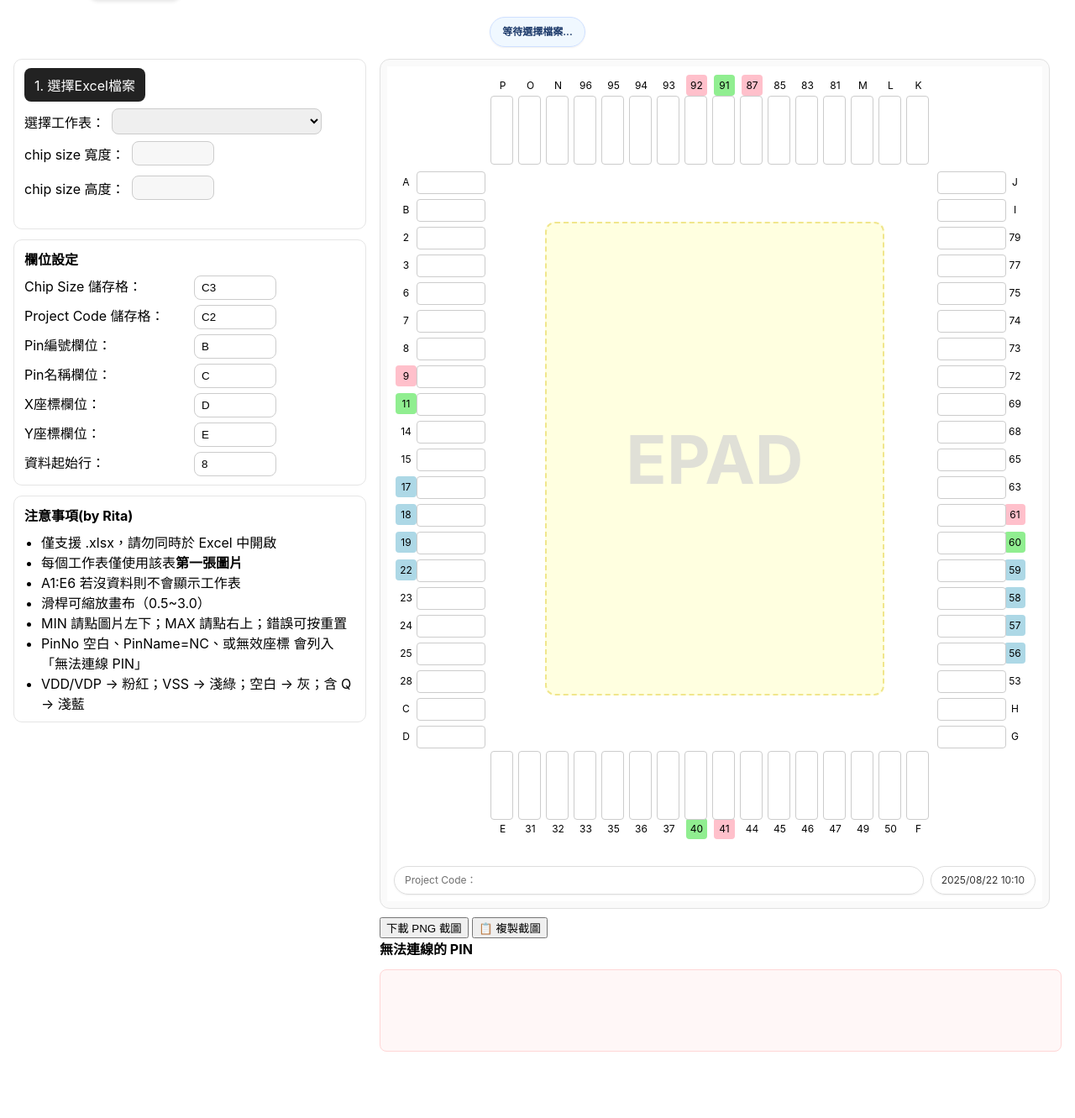
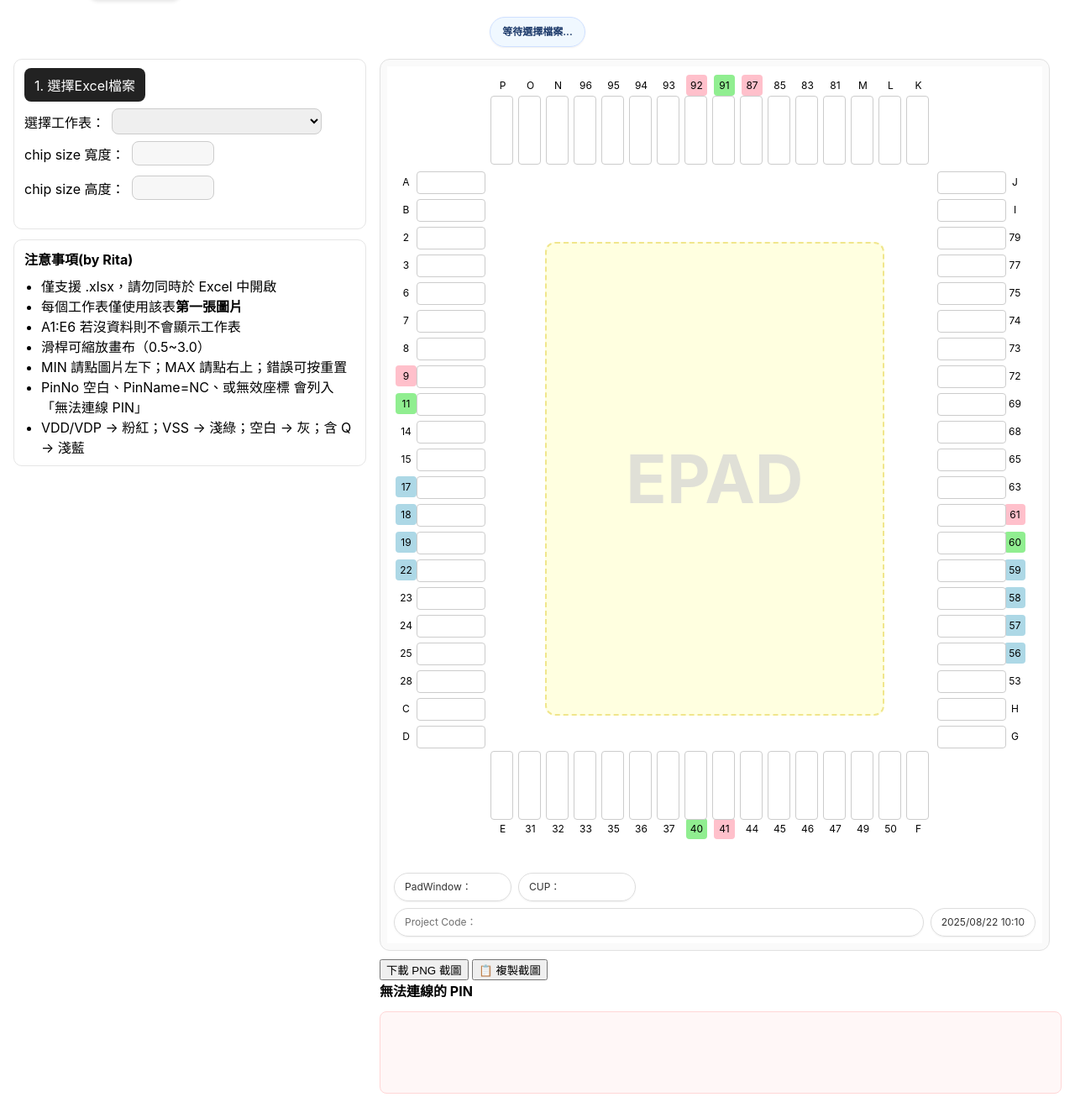
Before and after one commit to x2358zx/padlist-webapp, a FastAPI app: page / in a window 1280 px wide. Shown: the part 40-1371 px from the top of the page at 84% size. Before the commit the page ends 1292 px from the top, so only its background shows below. Run offline with FastAPI, Linux system fonts and the light colour scheme; lists and menus that the app fills with data are empty.

Commit message:
1.自動偵測PIN 、PIN NAME 、PadWindow 、 CUP，然後往下找有效的資料 2.將PadWindow & CUP 資訊載入內容

```diff
--- a/app/main.py
+++ b/app/main.py
@@ -17,6 +17,7 @@ from PIL import Image
 import json
 import posixpath as pp
 import xml.etree.ElementTree as ET
+import re
 
 BASE_DIR = os.path.dirname(os.path.abspath(__file__))
 UPLOAD_DIR = os.path.join(BASE_DIR, "uploads")
@@ -186,6 +187,69 @@ def _read_cell_text(ws, cell_addr: str) -> str:
         pass
     return ""
 
+# === 自動偵測小工具（中文註解） ===
+def _scan_text(ws, max_rows=120, max_cols=40):
+    """把前 max_rows × max_cols 的儲存格掃一遍，回傳 (r,c,文字) 的生成器。"""
+    for r in range(1, max_rows + 1):
+        for c in range(1, max_cols + 1):
+            v = ws.cell(row=r, column=c).value
+            if v not in (None, ""):
+                yield r, c, str(v).strip()
+
+def _find_cell(ws, keywords, **kw):
+    """在頁面左上角區域找『包含 keywords 任一關鍵字』的儲存格。
+    回傳 (row, col)；多筆時採『最靠上、再最靠左』的那一格。"""
+    if isinstance(keywords, str):
+        keywords = [keywords]
+    kws = [k.lower() for k in keywords]
+    best = None
+    for r, c, s in _scan_text(ws, **kw):
+        s_low = s.lower()
+        if any(k in s_low for k in kws):
+            if best is None or (r < best[0] or (r == best[0] and c < best[1])):
+                best = (r, c)
+    return best
+
+# 文字正規化：去掉非英數，轉小寫，便於比對「等於」
+def _norm(s: str) -> str:
+    return re.sub(r'[^a-z0-9]+', '', s.lower()) if s else ''
+
+def _find_header_exact(ws, patterns, **kw):
+    """
+    找『完全等於』其中一個 pattern（比對用 _norm）
+    例如：patterns=["pin", "pinno", "pin#"]，就不會把 "Pin Name" 誤判成 "Pin"
+    """
+    pats = [_norm(p) for p in (patterns if isinstance(patterns, (list, tuple)) else [patterns])]
+    best = None
+    for r, c, s in _scan_text(ws, **kw):
+        if _norm(s) in pats:
+            if best is None or (r < best[0] or (r == best[0] and c < best[1])):
+                best = (r, c)
+    return best
+
+
+def _col_letter(cidx: int) -> str:
+    from openpyxl.utils import get_column_letter
+    return get_column_letter(cidx)
+
+def _find_header_exact_in_row(ws, patterns, row, col_from=1, col_to=None):
+    """只在 row 這一列找『完全等於 patterns 之一』的表頭。會回傳 (row, col)。"""
+    if isinstance(patterns, (list, tuple)):
+        pats = [_norm(p) for p in patterns]
+    else:
+        pats = [_norm(patterns)]
+    if row < 1 or row > (ws.max_row or 0):
+        return None
+    if col_to is None:
+        col_to = min(ws.max_column or 0, 100)
+
+    for c in range(max(1, col_from), col_to + 1):
+        v = ws.cell(row=row, column=c).value
+        if v not in (None, "") and _norm(str(v)) in pats:
+            return (row, c)
+    return None
+
+
 def _extract_first_image_from_xlsx(xlsx_path: str, out_dir: str) -> Optional[str]:
     # 直接從 zip 取 xl/media/* 第一張
     try:
@@ -264,8 +328,6 @@ async def serve_upload(sid: str, fname: str):
 async def sheet_info(
     session_id: str = Form(...),
     sheet_name: str = Form(...),
-    chip_size_cell: str = Form("C3"),
-    project_code_cell: str = Form("C2"),
 ):
     sess_dir = os.path.join(UPLOAD_DIR, session_id)
     xlsx_path = os.path.join(sess_dir, "workbook.xlsx")
@@ -277,27 +339,36 @@ async def sheet_info(
         return JSONResponse({"error": "sheet not found"}, status_code=404)
     ws = wb[sheet_name]
 
-    # 解析 chip size (e.g. "123 um x 456 um")
-    import re
-    text = _read_cell_text(ws, chip_size_cell)
+    # === 自動偵測：Chip Size / Project Code / PadWindow / CUP（中文註解） ===
+    # 1) Chip Size：找含「chip size」的關鍵字，往右一格讀取文字並解析 "123 um x 456 um"
+    cs_pos = _find_cell(ws, ["chip size", "chipsize", "chip-size"])
     width = height = None
-    m = re.search(r"(\d+\.?\d*)\s*um\s*[X×x]\s*(\d+\.?\d*)\s*um", str(text))
-    if m:
-        width = float(m.group(1))
-        height = float(m.group(2))
+    if cs_pos:
+        r, c = cs_pos
+        cell_txt = _read_cell_text(ws, f"{_col_letter(c+1)}{r}")
+        m = re.search(r"(\d+\.?\d*)\s*um\s*[X×x]\s*(\d+\.?\d*)\s*um", str(cell_txt))
+        if m:
+            width = float(m.group(1))
+            height = float(m.group(2))
 
-    project_code = _read_cell_text(ws, project_code_cell)
+    # 2) Project Code：找到「Name」關鍵字，往右一格
+    proj_pos = _find_cell(ws, ["name"])
+    project_code = None
+    if proj_pos:
+        r, c = proj_pos
+        project_code = _read_cell_text(ws, f"{_col_letter(c+1)}{r}") or ""
 
-    # 圖片 URL（若未抽取過則再抽一次）
-    #img_path = None
-    #for ext in (".png", ".jpg", ".jpeg"):
-    #    candidate = os.path.join(sess_dir, f"chip_image{ext}")
-    #    if os.path.exists(candidate):
-    #        img_path = candidate
-    #        break
-    #if img_path is None:
-    #    img_path = _extract_first_image_from_xlsx(xlsx_path, sess_dir)
-    #img_url = f"/uploads/{session_id}/" + os.path.basename(img_path) if img_path else None
+    # 3) PadWindow / CUP：各自往右一格（可選）
+    padwindow = cup = None
+    pw_pos = _find_cell(ws, ["padwindow", "pad window"])
+    if pw_pos:
+        r, c = pw_pos
+        padwindow = _read_cell_text(ws, f"{_col_letter(c+1)}{r}") or ""
+    cup_pos = _find_cell(ws, ["cup"])
+    if cup_pos:
+        r, c = cup_pos
+        cup = _read_cell_text(ws, f"{_col_letter(c+1)}{r}") or ""
+
 
     # 依工作表回傳對應的「最大張圖片」
     mapping_json = os.path.join(sess_dir, "sheet_images.json")
@@ -315,18 +386,14 @@ async def sheet_info(
     return JSONResponse({
         "chip_size": {"width": width, "height": height},
         "project_code": project_code,
-        "image_url": img_url
+        "image_url": img_url,
+        "extras": {"PadWindow": padwindow, "CUP": cup}
     })
 
 @app.post("/parse_pins")
 async def parse_pins(
     session_id: str = Form(...),
     sheet_name: str = Form(...),
-    pin_no_col: str = Form("B"),
-    pin_name_col: str = Form("C"),
-    x_col: str = Form("D"),
-    y_col: str = Form("E"),
-    start_row: int = Form(8),
 ):
     sess_dir = os.path.join(UPLOAD_DIR, session_id)
     xlsx_path = os.path.join(sess_dir, "workbook.xlsx")
@@ -340,37 +407,109 @@ async def parse_pins(
     if ws.max_row is None or ws.max_row == 0:
         return JSONResponse({"valid_pins": [], "invalid_pins": []})
 
-    valid_pins = []
-    invalid_pins = []
+        # === 自動偵測：PIN / Text Name / X-axis / Y-axis 四個欄位置與起始列 ===
+    # 容許不同寫法（大小寫/空白/破折號）
+    pin_hdr = _find_header_exact(ws, ["pin", "pinno", "pin#", "pinno."])
+    name_hdr = _find_header_exact(ws, ["textname", "pinname", "name"])
+    x_hdr   = _find_header_exact(ws, ["xaxis", "x-axis", "x"])
+    y_hdr   = _find_header_exact(ws, ["yaxis", "y-axis", "y"])
+
+        # === 讓 Name 表頭「靠近 PIN/X/Y 所在的表頭列」 ===
+    header_row_guess = max(pin_hdr[0], x_hdr[0], y_hdr[0])  # 多半同列，取最大那列當表頭列
+
+    # 先嘗試：只在這一列找 name 表頭
+    name_near = _find_header_exact_in_row(ws, ["textname", "pinname", "name"], header_row_guess)
+    if not name_near:
+        # 再放寬到 ±2 列
+        for dr in ( -1, 1, -2, 2 ):
+            cand = _find_header_exact_in_row(ws, ["textname", "pinname", "name"], header_row_guess + dr)
+            if cand:
+                name_near = cand
+                break
+    if name_near:
+        name_hdr = name_near
+
+    # 若 name 跟 pin 還是在同一欄，優先從「同列表頭、pin 右邊」再找一次
+    if name_hdr and pin_hdr and name_hdr[1] == pin_hdr[1]:
+        cand = _find_header_exact_in_row(ws, ["textname", "pinname", "name"],
+                                         header_row_guess, col_from=pin_hdr[1] + 1)
+        if cand:
+            name_hdr = cand
+
+
+    # 若 pin_hdr 與 name_hdr 指到同一格（例如標頭是 "Pin Name"）
+    if pin_hdr and name_hdr and pin_hdr == name_hdr:
+        hdr_txt = _read_cell_text(ws, f"{_col_letter(pin_hdr[1])}{pin_hdr[0]}")
+        if "name" in (hdr_txt or "").lower():
+            # 這格應該歸「Name」，重新搜「Pin No」但限定只找 "PIN/PIN NO/PIN#"
+            pin_hdr = _find_header_exact(ws, ["pin", "pinno", "pin#", "pinno."])
+
+    if not (pin_hdr and name_hdr and x_hdr and y_hdr):
+        return JSONResponse({"valid_pins": [], "invalid_pins": ["未偵測到表頭（PIN/Name/X-axis/Y-axis）"]})
+
+
+    # 取「最靠下的表頭列」+1 作為資料起始列（避免表頭不在同一列的情況）
+    start_row = max(pin_hdr[0], name_hdr[0], x_hdr[0], y_hdr[0]) + 1
+
+    from openpyxl.utils import get_column_letter
+    col_pin = get_column_letter(pin_hdr[1])
+    col_nam = get_column_letter(name_hdr[1])
+    col_x   = get_column_letter(x_hdr[1])
+    col_y   = get_column_letter(y_hdr[1])
 
     def read_cell(col_letter: str, row_idx: int) -> str:
         try:
-            return str(ws[f"{col_letter}{row_idx}"].value or "").strip()
+            v = ws[f"{col_letter}{row_idx}"].value
+            s = "" if v in (None, "") else str(v)
+            # 🆕 去掉 NBSP(\u00A0) 與全形空白(\u3000)，再 strip
+            return s.replace("\u00A0", "").replace("\u3000", "").strip()
         except Exception:
             return ""
 
-    for r in range(start_row, ws.max_row + 1):
-        pin_no = read_cell(pin_no_col, r)
-        pin_name = read_cell(pin_name_col, r)
-        x_text = read_cell(x_col, r).replace(" ", "")
-        y_text = read_cell(y_col, r).replace(" ", "")
+    valid_pins, invalid_pins = [], []
 
-        if pin_no == "" and pin_name == "":
+    r = start_row
+    while r <= ws.max_row:
+        pin_no   = read_cell(col_pin, r)
+        pin_name = read_cell(col_nam, r)
+        num = lambda s: re.sub(r"[^0-9.+-]", "", (s or ""))
+        x_text = num(read_cell(col_x, r))
+        y_text = num(read_cell(col_y, r))
+
+
+        # 停止條件：四欄都空白 → 結束掃描
+        if pin_no == "" and pin_name == "" and x_text == "" and y_text == "":
+            break
+
+        # === 決定這列的「身分」 ===
+        has_id = (pin_no != "" or pin_name != "")   # 🆕 只要 PIN 或 NAME 有其一
+        has_xy = (x_text != "" or y_text != "")
+
+        # 兩欄都空白，但座標有東西 → 視為雜訊列，直接跳過
+        if not has_id and has_xy:
+            r += 1
             continue
 
-        # NC 或 無效
+        # 嘗試把座標轉 float
         try:
             x = float(x_text)
             y = float(y_text)
         except Exception:
             x = y = None
 
-        if pin_no == "" or pin_name.upper() == "NC" or x is None or y is None:
-            invalid_pins.append(f"{pin_no}, {pin_name}")
-            continue
+        # 強化 NC 偵測（N/C、n c…都抓得到）
+        norm_name = re.sub(r'[^a-z]', '', (pin_name or '').lower())
+        is_nc = (norm_name == "nc")
 
-        # 清理名稱（去除空格）
-        cleaned_name = pin_name.replace(" ", "")
-        valid_pins.append({"pin_no": pin_no, "pin_name": cleaned_name, "x": x, "y": y})
+        # === 加入 invalid 或 valid 的規則 ===
+        if (pin_no == "" or is_nc or x is None or y is None):
+            # 🆕 只有當「至少有 PIN 或 NAME 其中一個」才列入 invalid_pins
+            if has_id:
+                invalid_pins.append(f"{pin_no}, {(pin_name or '').strip()}")
+        else:
+            cleaned_name = (pin_name or "").replace(" ", "")
+            valid_pins.append({"pin_no": pin_no, "pin_name": cleaned_name, "x": x, "y": y})
+
+        r += 1
 
     return JSONResponse({"valid_pins": valid_pins, "invalid_pins": invalid_pins})
--- a/app/static/css/style.css
+++ b/app/static/css/style.css
@@ -47,11 +47,7 @@ main { display:grid; grid-template-columns: 420px 1fr; gap: 16px; }
 
 .right-pane .project-code { margin-bottom: 8px; }
 #stageWrapper { border:1px solid #e1e1e1; border-radius:12px; padding:8px; background:#fafafa; width: fit-content; }
-.stage { position: relative; width:800px; height:900px; background:white; overflow:hidden; transform-origin: 0 0; }
-.chip-image {
-  position: absolute;   /* 一定要是 absolute */
-  /* left/top 會被你那段 JS 置中計算覆寫 */
-}
+.stage { position: relative; background:white; overflow:hidden; transform-origin: 0 0; }
 
 .overlay {
   position:absolute;
@@ -119,7 +115,11 @@ border-radius:4px;
 /* 若你有分邊位移（只影響畫面，不影響截圖），保留原本的 side-* 規則即可 */
 
 /* 先隱藏圖片，等成功載入再顯示 */
-.chip-image { display: none; position: absolute; }
+.chip-image {
+	display: none;
+	position: absolute;
+	z-index: 2;/* 讓圖片的 z-index 比背景高，確保能蓋住 */
+	}
 .chip-image.loaded { display: block; }
 
 
@@ -139,6 +139,13 @@ border-radius:4px;
   gap: 8px;
   z-index: 20;
   pointer-events: none;
+}
+
+/* ★ 新增：PadWindow/CUP 膠囊排（放在 Project Code 上方） */
+.stage-hud.meta-hud{
+  bottom: 50px;                 /* 比下方那排（bottom:8px）再上移 ~42px */
+  justify-content: flex-start;  /* 貼左 */
+  gap: 8px;
 }
 
 /* 膠囊本體：固定高度，文字垂直置中 */
@@ -170,6 +177,11 @@ border-radius:4px;
 
 /* 時間固定寬度、不被擠壓 */
 .stage-hud .nowtime{ flex: 0 0 auto; }
+
+.stage-hud.meta-hud .hud-item{
+  min-width: 140px;             /* 視覺穩定（可依實際文字長度微調） */
+}
+
 
 /* 避免繼承到 header 的 margin 規則 */
 .stage .nowtime, .stage .project-code { margin: 0; }
@@ -221,12 +233,6 @@ border-radius:4px;
 /* 沒內容就自動隱藏第二顆 */
 .status-bar .status:empty{ display: none; }
 
-/* 用偽元素來顯示文字，讓 HTML 乾淨 */
-#imagePlaceholder::before {
-  content: "請從左側上傳 Excel 檔案\A 系統將自動載入對應的 Chip 圖片";
-  white-space: pre; /* 讓 \A 換行符號生效 */
-  line-height: 1.6;
-}
 
 /* style.css */
 .left-pane input[readonly]{
@@ -343,12 +349,6 @@ border-radius:4px;
   z-index: 1;
 }
 
-/* 讓圖片的 z-index 比背景高，確保能蓋住 */
-.chip-image {
-  position: absolute;
-  z-index: 2;
-}
-
 /* === 空白鍵拖曳平移的游標與選字控制 === */
 #stageWrapper.space-pan-ready { cursor: grab; }
 #stageWrapper.space-pan-active { cursor: grabbing; }
--- a/app/static/js/app.js
+++ b/app/static/js/app.js
@@ -5,7 +5,7 @@ const topLabels   = ["P","O","N","96","95","94","93","92","91","87","85","83","8
 const bottomLabels= ["E","31","32","33","35","36","37","40","41","44","45","46","47","49","50","F"];
 
 // === Drawing size constants ===
-const PIN_DOT_RADIUS = 2;   // 紅點跟藍點的大小，原本是 4，改小點
+const PIN_DOT_RADIUS = 1.5;   // 紅點跟藍點的大小，原本是 4，改小點
 const PIN_LINE_WIDTH = 1.5; // 連線大小，原本是 2
 
 // === Label layout knobs ===
@@ -54,6 +54,8 @@ const statusEl = document.getElementById("status");
 const errorEl = document.getElementById("error");
 const invalidEl = document.getElementById("invalidPins");
 const projectCodeEl = document.getElementById("projectCode");
+const padwindowEl   = document.getElementById("padwindow");   // ★ 新增
+const cupEl         = document.getElementById("cup");         // ★ 新增
 
 const chipWidthEl = document.getElementById("chipWidth");
 const chipHeightEl = document.getElementById("chipHeight");
@@ -87,6 +89,7 @@ let CURRENT_SHEET_REQ = 0; // === Sheet 切換請求序號：只採用最後一
 
 const inputsByLabel = new Map(); // label string -> input element
 const labelDivsByLabel = new Map(); // label string -> label element
+const inputsByLabelNorm = new Map();   // 正規化鍵
 
 // ====== Helpers ======
 function setStatus(msg){ statusEl.textContent = msg; }
@@ -97,6 +100,14 @@ function nowTime(){
   return `${dt.getFullYear()}/${pad(dt.getMonth()+1)}/${pad(dt.getDate())} ${pad(dt.getHours())}:${pad(dt.getMinutes())}`;
 }
 document.getElementById("nowtime").textContent = nowTime();
+
+function normLabel(s){
+  return String(s || "")
+    .replace(/\s+/g, "")      // 去所有空白（含全形空白）
+    .replace(/\u00A0/g, "")   // 去 NBSP
+    .toUpperCase();           // 大寫化
+}
+
 
 function sanitizeNumberInput(el){
   el.addEventListener("input", () => {
@@ -176,6 +187,7 @@ function buildSideUI(){
     box.style.top  = I.y + "px";
     stage.appendChild(box);
     inputsByLabel.set(lab, box);
+	inputsByLabelNorm.set(normLabel(lab), box);
   });
 
   // Right
@@ -197,6 +209,7 @@ function buildSideUI(){
 	box.style.top = I.y + "px";
     stage.appendChild(box);
     inputsByLabel.set(lab, box);
+	inputsByLabelNorm.set(normLabel(lab), box);
   });
 
   // Top
@@ -217,6 +230,7 @@ function buildSideUI(){
 	box.style.top = I.y + "px";
     stage.appendChild(box);
     inputsByLabel.set(lab, box);
+	inputsByLabelNorm.set(normLabel(lab), box);
   });
 
   // Bottom
@@ -237,6 +251,7 @@ function buildSideUI(){
 	box.style.top = I.y + "px";
     stage.appendChild(box);
     inputsByLabel.set(lab, box);
+	inputsByLabelNorm.set(normLabel(lab), box);
   });
 }
 
@@ -259,6 +274,8 @@ function clearImageAndState(){
   // chip 尺寸欄位與圖片尺寸歸零（保險）
   // 清空 Project Code（一起清掉舊專案代碼顯示）
   projectCodeEl.textContent = "";
+  padwindowEl.textContent   = "";   // ★ 新增
+  cupEl.textContent         = "";   // ★ 新增
   hideDataControls();
   hideLoadBtn(); // 註解：清畫面時一併把「載入資料」按鈕隱藏，避免殘留
 }
@@ -415,10 +432,14 @@ function processPinDataToInputs(){
   const trulyValid = [];
 
   VALID_PINS.forEach(p => {
-    const el = inputsByLabel.get(p.pin_no);
+    const key = normLabel(p.pin_no);
+    const el = inputsByLabel.get(p.pin_no) || inputsByLabelNorm.get(key);
+
     if(el){
       // 如果有對應的 label 才算是有效 PIN
-      el.textContent = p.pin_name || "";
+      const showName = (p.pin_name || "").trim();
+      el.textContent = showName;
+      const msg = `${p.pin_no}, ${showName}`;
       trulyValid.push(p);
     }else{
       // 沒有 label 的就丟到 INVALID_PINS
@@ -485,7 +506,7 @@ function drawPinsAndLines(){
     drawCircle(pt.x, pt.y, PIN_DOT_RADIUS, "#f00", `PIN_${p.pin_no}`);
 
     // 以「pin 盒子 .pin-box」為對象，連到內側邊緣
-    const boxEl = inputsByLabel.get(p.pin_no);
+    const boxEl = inputsByLabel.get(p.pin_no) || inputsByLabelNorm.get(normLabel(p.pin_no));
     if (boxEl) {
       const anchor = innerAnchorOfBox(boxEl); // 內側錨點
       drawLine(pt.x, pt.y, anchor.x, anchor.y, "#f00", PIN_LINE_WIDTH, `LINE_${p.pin_no}`);
@@ -577,17 +598,6 @@ document.getElementById("excelFile").addEventListener("change", async (e)=>{
     sheetSelector.appendChild(opt);
   });
 
-//  // handle no sheets
-//  if(!sheetSelector.options.length){
-//    setError("沒有偵測到有效工作表，已列出為空。\n請確認：\n1) 試著切換到有資料的工作表再存檔再上傳\n2) 或把範例檔給我，我會調整偵測規則");
-//  }
-//  // set image (if any)
-//  if(data.image_url){
-//    chipImage.src = data.image_url;
-//  }else{
-//    chipImage.removeAttribute("src");
-//  }
-
   // 若沒有任何含圖的工作表 → 顯示提示並維持空畫面
   if(!sheetSelector.options.length){
     setError("這個檔案內沒有任何『含圖片』的工作表：\n請在 Excel 中插入圖片（插入→圖片），存檔後再上傳。");
@@ -595,15 +605,6 @@ document.getElementById("excelFile").addEventListener("change", async (e)=>{
     chipImage.classList.remove("loaded");
     return;
   }
-  //註解:避免在還不知道 chip size 時就先顯示圖片（會被下一步清掉而閃一下）
-  // 初始：顯示第一個有圖工作表的「最大張」圖片
-  //if (data.default_image_url) {
-  //  chipImage.classList.remove('loaded');
-  //  chipImage.src = data.default_image_url;
-  //} else {
-  //  chipImage.removeAttribute("src");
-  //  chipImage.classList.remove("loaded");
-  //}
 
   // auto query sheet info
   if(sheetSelector.value){
@@ -626,8 +627,6 @@ async function querySheetInfo(){
   const fd = new FormData();
   fd.append("session_id", SESSION_ID);
   fd.append("sheet_name", sheetSelector.value);
-  fd.append("chip_size_cell", document.getElementById("chipCell").value || "C3");
-  fd.append("project_code_cell", document.getElementById("projectCell").value || "C2");
   const res = await fetch("/sheet_info", { method:"POST", body: fd });
   const data = await res.json();
 
@@ -671,6 +670,16 @@ async function querySheetInfo(){
     }
   projectCodeEl.textContent = data.project_code || "";
 
+  // ★ 新增：把 PadWindow / CUP 寫進膠囊
+  if (data.extras) {
+    padwindowEl.textContent = data.extras.PadWindow || "";
+    cupEl.textContent       = data.extras.CUP       || "";
+  } else {
+    padwindowEl.textContent = "";
+    cupEl.textContent       = "";
+  }
+
+
   // rebuild UI (labels/inputs), clear overlay & pins
   buildSideUI();
   // 依四側 pin-box 內側框置中 chip 圖
@@ -696,11 +705,6 @@ document.getElementById("loadDataBtn").addEventListener("click", async ()=>{
   const fd = new FormData();
   fd.append("session_id", SESSION_ID);
   fd.append("sheet_name", sheetSelector.value);
-  fd.append("pin_no_col", document.getElementById("pinNoCol").value || "B");
-  fd.append("pin_name_col", document.getElementById("pinNameCol").value || "C");
-  fd.append("x_col", document.getElementById("xCol").value || "D");
-  fd.append("y_col", document.getElementById("yCol").value || "E");
-  fd.append("start_row", document.getElementById("startRow").value || "8");
   const res = await fetch("/parse_pins", { method:"POST", body: fd });
   const data = await res.json();
   if(data.error){ setError(data.error); return; }
--- a/app/templates/index.html
+++ b/app/templates/index.html
@@ -59,8 +59,9 @@
 
 
 
-        <div class="section">
-          <div class="section-title">欄位設定</div>
+        <!-- ★ 改成自動偵測：這段預設隱藏，如需除錯再拿掉 hidden -->
+        <div class="section" hidden>
+          <div class="section-title">欄位設定（已改為自動偵測）</div>
           <div class="grid-2">
             <label>Chip Size 儲存格：</label><input id="chipCell" type="text" value="C3"/>
             <label>Project Code 儲存格：</label><input id="projectCell" type="text" value="C2"/>
@@ -70,8 +71,8 @@
             <label>Y座標欄位：</label><input id="yCol" type="text" value="E"/>
             <label>資料起始行：</label><input id="startRow" type="number" value="8"/>
           </div>
+        </div>
 
-        </div>
 <div id="dataControls" hidden>
         <div class="coord-controls">
 		<!--
@@ -147,9 +148,15 @@
       <section class="right-pane">
         <!-- 主畫布容器（含標籤、文字框、圖片、疊加SVG） -->
         <div id="stageWrapper">
-          <div id="stage" class="stage" style="width:780px;height:950px;">
+          <div id="stage" class="stage" style="width:780px;height:1000px;">
             <img id="chipImage" class="chip-image" alt="chip" />
-            <svg id="overlay" class="overlay" width="780" height="950"></svg>
+            <svg id="overlay" class="overlay" width="780" height="1000"></svg>
+
+			<!-- ★ 新增：PadWindow / CUP 膠囊（與 Project Code 膠囊同樣風格） -->
+			<div class="stage-hud meta-hud">
+			  <div class="hud-item"><span>PadWindow：</span><b id="padwindow"></b></div>
+			  <div class="hud-item"><span>CUP：</span><b id="cup"></b></div>
+			</div>
 
 			<!-- 新增：畫布 HUD（左：Project Code；右：時間） -->
 			<div class="stage-hud">
```
